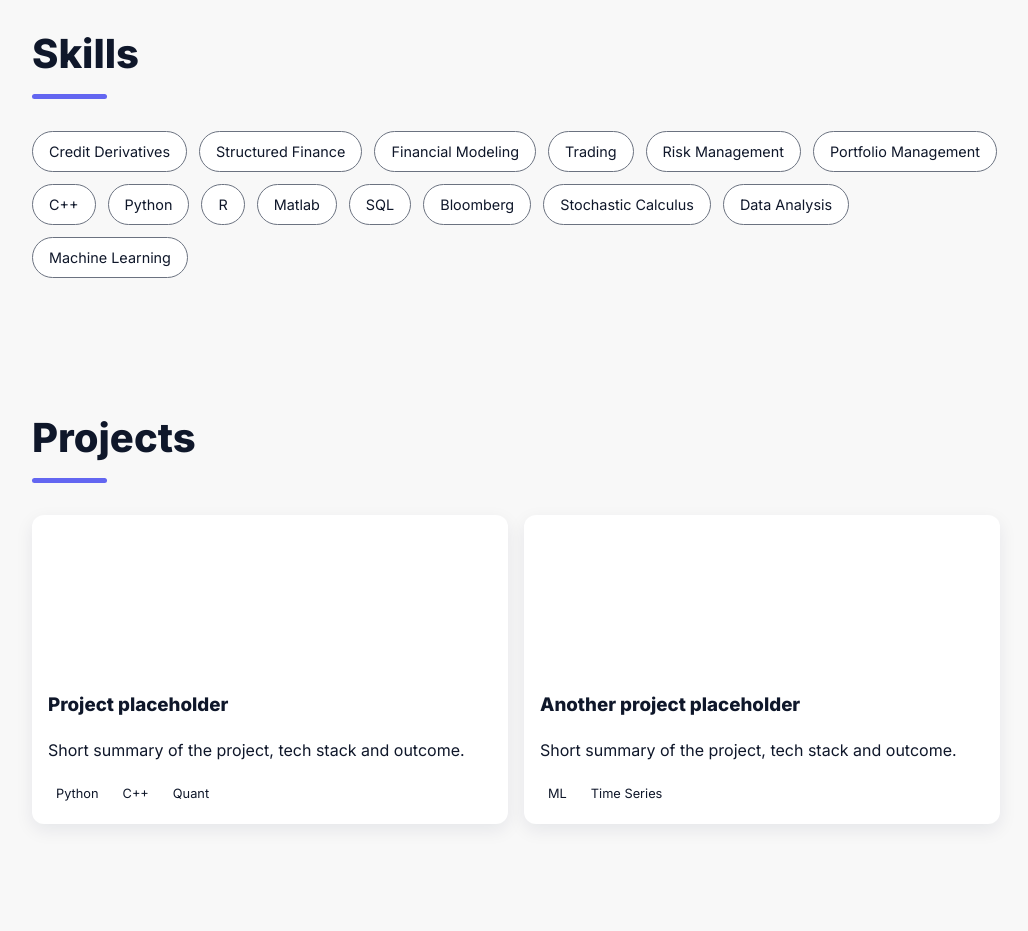
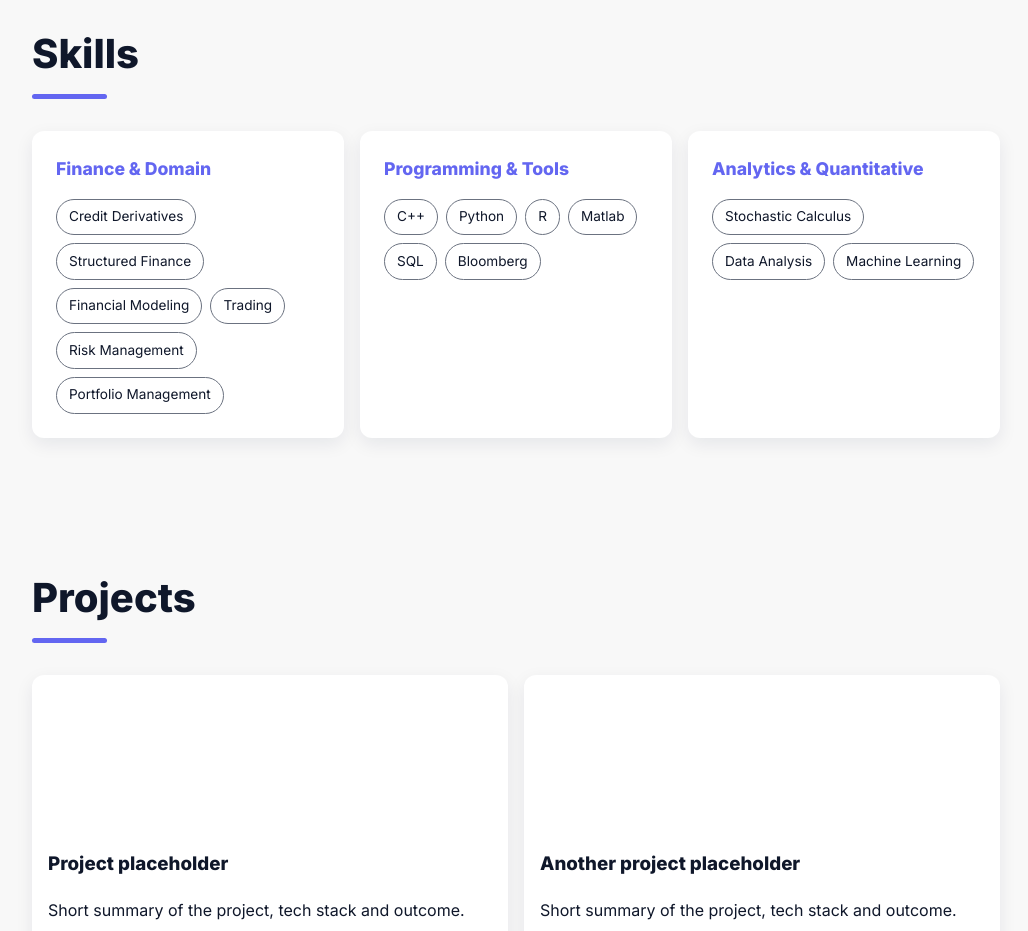
Before and after one commit to ramesh-kottamasu/ramesh-kottamasu.github.io, a plain HTML site: page index.html in a window 1280 px wide. Shown: the part 1060-1991 px from the top of the page, without its empty margins (124-1152 px from the left). Drawn offline with Linux system fonts and the light colour scheme.

Commit message:
Redesign Skills section with grouped category cards
Skills are now organized into three cards (Finance & Domain,
Programming & Tools, Analytics & Quantitative) instead of a
flat list of tags.

Co-Authored-By: Claude Opus 4.6 <noreply@anthropic.com>

```diff
--- a/index.html
+++ b/index.html
@@ -57,21 +57,36 @@
         <div class="section-line"></div>
       </div>
       <div class="skills-grid">
+        <div class="skill-card">
+          <h3>Finance &amp; Domain</h3>
+          <div class="skill-tags">
             <span class="skill-tag">Credit Derivatives</span>
             <span class="skill-tag">Structured Finance</span>
             <span class="skill-tag">Financial Modeling</span>
             <span class="skill-tag">Trading</span>
             <span class="skill-tag">Risk Management</span>
             <span class="skill-tag">Portfolio Management</span>
+          </div>
+        </div>
+        <div class="skill-card">
+          <h3>Programming &amp; Tools</h3>
+          <div class="skill-tags">
             <span class="skill-tag">C++</span>
             <span class="skill-tag">Python</span>
             <span class="skill-tag">R</span>
             <span class="skill-tag">Matlab</span>
             <span class="skill-tag">SQL</span>
             <span class="skill-tag">Bloomberg</span>
+          </div>
+        </div>
+        <div class="skill-card">
+          <h3>Analytics &amp; Quantitative</h3>
+          <div class="skill-tags">
             <span class="skill-tag">Stochastic Calculus</span>
             <span class="skill-tag">Data Analysis</span>
             <span class="skill-tag">Machine Learning</span>
+          </div>
+        </div>
       </div>
     </div>
   </section>
--- a/style.css
+++ b/style.css
@@ -146,15 +146,31 @@ body {
 }
 
 .skills-grid {
+  display: grid;
+  grid-template-columns: repeat(auto-fit, minmax(260px, 1fr));
+  gap: 1rem;
+}
+.skill-card {
+  background: var(--card);
+  border-radius: 12px;
+  padding: 1.5rem;
+  box-shadow: 0 6px 18px rgba(9,30,66,0.08);
+}
+.skill-card h3 {
+  margin: 0 0 1rem 0;
+  font-size: 1.1rem;
+  color: var(--primary);
+}
+.skill-tags {
   display: flex;
   flex-wrap: wrap;
-  gap: 0.75rem;
+  gap: 0.5rem;
 }
 .skill-tag {
-  padding: 0.5rem 1rem;
+  padding: 0.4rem 0.75rem;
   border-radius: 2rem;
-  font-size: 0.9rem;
-  background: var(--card);
+  font-size: 0.85rem;
+  background: var(--glass);
   border: 1px solid var(--muted);
   color: var(--text);
 }
```
Lines whose indentation alone changed are shown as unchanged.
